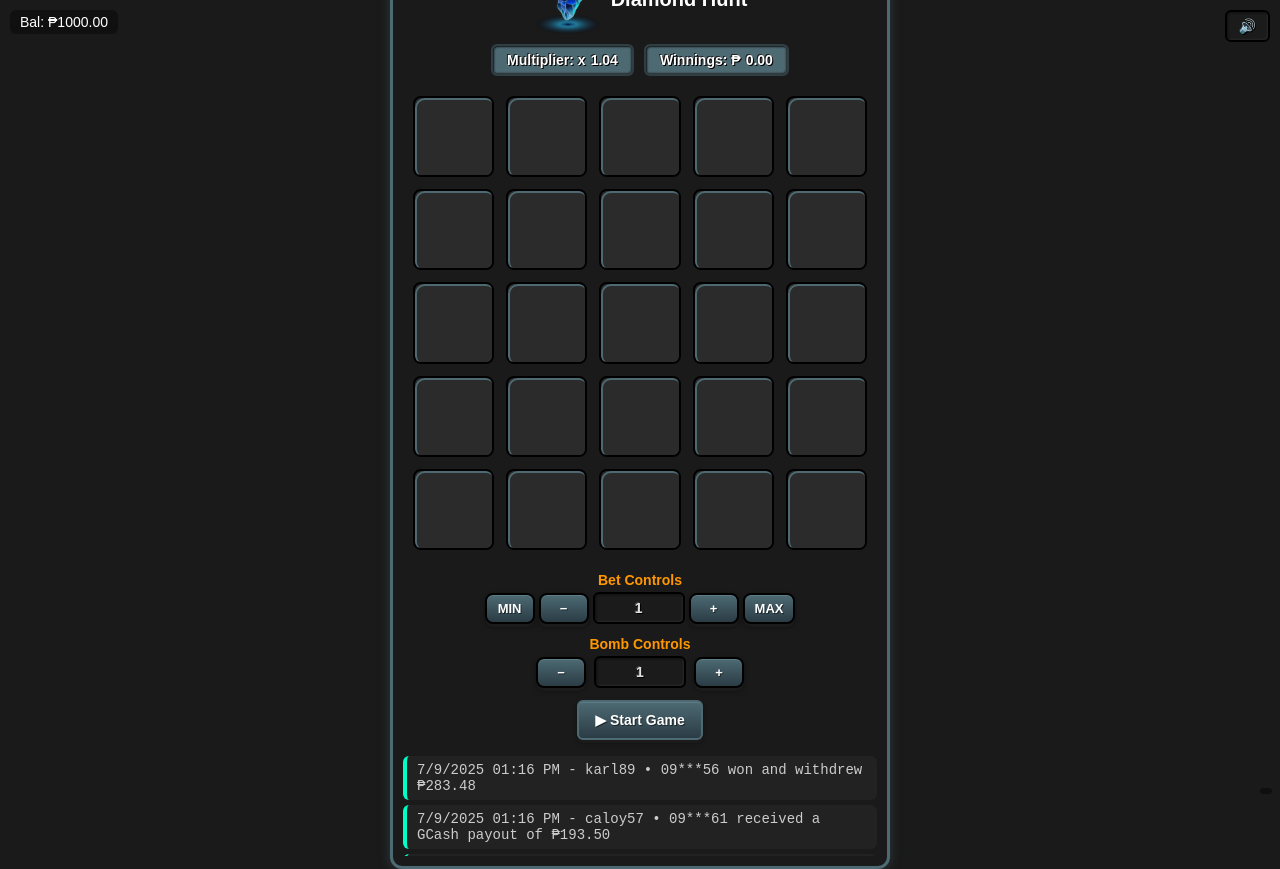
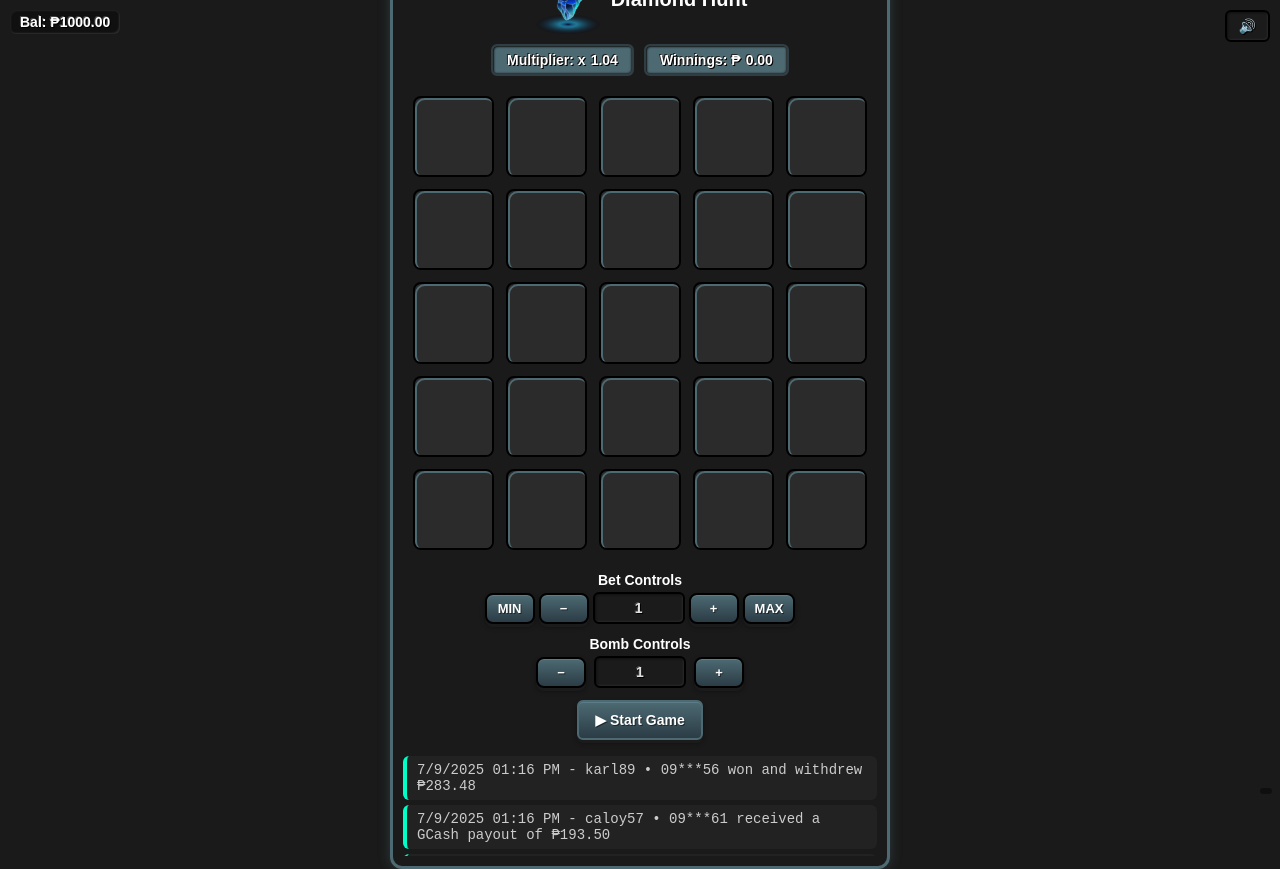
Before and after one commit to ghie29/diamond-hunter, a website: page index.html in a window 1280 px wide. Drawn offline with nearby package versions, Linux system fonts and the light colour scheme.

Commit message:
Update style.css

```diff
--- a/style.css
+++ b/style.css
@@ -47,7 +47,12 @@ body {
   border-radius: 6px;
   color: #fff;
   z-index: 10;
+
+  text-shadow: 1px 1px 0 #000, -1px -1px 0 #444;
+  box-shadow: inset 1px 1px 2px #222, inset -1px -1px 2px #333;
+  font-weight: bold;
 }
+
 
 
 .info-row {
@@ -301,7 +306,7 @@ body {
 }
 
 .control-section label {
-  color: #ff9800;
+  color: #ffffff;
   font-weight: bold;
   margin-bottom: 4px;
   display: block;
```
